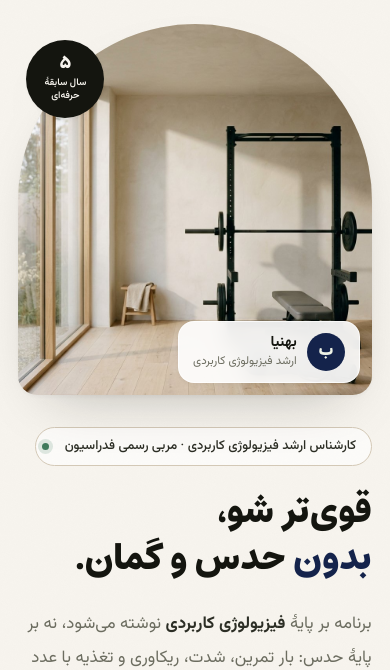
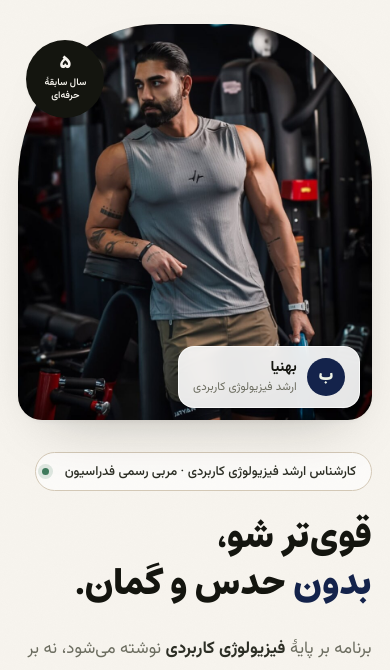
Before and after one commit to Soheilsadri278/Behnia-fit, a PHP site: page / in a window 390 px wide. Shown: the part 69-739 px from the top of the page. Run offline with PHP 8.4, Linux system fonts and the light colour scheme.

Commit message:
عکس واقعی مربی جای تصاویر موقت
- trainer-hero.jpg (900x1058، برش ۴:۴.۷) در هیرو
- trainer-portrait.jpg (800x1001، برش نزدیک ۴:۵) در بخش درباره
- قوس کادرها حالا با clamp مقیاس می‌گیرد؛ با ۲۲۰px ثابت در موبایل
  نیمی از عرض کادر می‌شد و بالای سر را می‌برید
- نسبت کادر موبایل با خود عکس هم‌تراز شد تا ارتفاعی بریده نشود
- og-image.png با عکس واقعی و فونت وزیرمتن بازسازی شد
- تصاویر موقت استودیو حذف شدند

Co-authored-by: arena-agent <297053741+arena-agent@users.noreply.github.com>

```diff
--- a/assets/css/style.css
+++ b/assets/css/style.css
@@ -832,7 +832,9 @@ textarea {
 }
 .hero__frame {
   position: relative;
-  border-radius: 220px 220px var(--r-lg) var(--r-lg);
+  /* قوس باید با عرض کادر مقیاس بگیرد؛ با ۲۲۰px ثابت، در موبایل به اندازهٔ
+     نیمی از عرض کادر می‌شد و بالای سر را می‌برید. */
+  border-radius: clamp(104px, 40%, 220px) clamp(104px, 40%, 220px) var(--r-lg) var(--r-lg);
   overflow: hidden;
   background: var(--sand);
   box-shadow: var(--shadow-md);
@@ -842,6 +844,7 @@ textarea {
   width: 100%;
   height: 100%;
   object-fit: cover;
+  object-position: 50% 6%;
   transform: scale(1.03);
   transition: transform 1.2s var(--ease-out);
 }
@@ -1449,7 +1452,7 @@ textarea {
   top: calc(var(--header-h) + 2rem);
 }
 .about__frame {
-  border-radius: var(--r-lg) 220px var(--r-lg) var(--r-lg);
+  border-radius: var(--r-lg) clamp(96px, 34%, 220px) var(--r-lg) var(--r-lg);
   overflow: hidden;
   background: var(--sand);
   aspect-ratio: 4 / 5;
@@ -1459,6 +1462,7 @@ textarea {
   width: 100%;
   height: 100%;
   object-fit: cover;
+  object-position: 50% 0%;
 }
 .about__caption {
   margin-top: var(--sp-3);
@@ -2229,7 +2233,8 @@ textarea {
     margin-inline: auto;
   }
   .hero__frame {
-    aspect-ratio: 4 / 4.2;
+    /* نسبت با خود عکس (۹۰۰×۱۰۵۸) هم‌تراز است تا ارتفاعی بریده نشود */
+    aspect-ratio: 900 / 1010;
   }
   .hero__lead {
     max-width: none;
--- a/index.html
+++ b/index.html
@@ -93,7 +93,7 @@
     }
   </style>
 
-  <link rel="stylesheet" href="assets/css/style.css?v=9" />
+  <link rel="stylesheet" href="assets/css/style.css?v=10" />
   <!-- خودترمیم: اگر استایل اعمال نشده باشد (کش قدیمی یا خطای شبکه)،
        یک‌بار با پارامتر تازه دوباره بارگذاری می‌کند. -->
   <script>
@@ -273,10 +273,11 @@
 
         <div class="hero__media" data-reveal="fade" style="--delay:120ms">
           <div class="hero__frame">
-            <!-- عکس مربی را اینجا جایگزین کنید (نسبت ۴:۴.۷ پیشنهاد می‌شود) -->
-            <img src="assets/img/hero-studio.jpg"
-                 alt="استودیوی تمرین شخصی با نور طبیعی، رک و میز تمرین"
-                 width="928" height="1152" fetchpriority="high" />
+            <!-- عکس واقعی مربی. برای تغییر: فایل assets/img/trainer-hero.jpg را
+                 با عکسی هم‌نسبت (۴:۴.۷) جایگزین کنید. -->
+            <img src="assets/img/trainer-hero.jpg"
+                 alt="بهنیا، مربی بدنسازی، ایستاده در سالن تمرین"
+                 width="900" height="1058" fetchpriority="high" />
           </div>
           <div class="hero__badge" aria-hidden="true">
             <div>
@@ -653,10 +654,10 @@
         <div class="about__grid">
           <div class="about__media" data-reveal="fade">
             <div class="about__frame">
-              <!-- مهم‌ترین عکس سایت: عکس واقعی مربی در حال تمرین. این تصویر موقت است. -->
-              <img src="assets/img/detail-equipment.jpg"
-                   alt="کتل‌بل و ابزار تمرین در استودیو، نور طبیعی"
-                   width="1024" height="1024" loading="lazy" />
+              <!-- همان عکس، با برش نزدیک‌تر. برای تغییر: assets/img/trainer-portrait.jpg -->
+              <img src="assets/img/trainer-portrait.jpg"
+                   alt="پرترهٔ بهنیا، مربی بدنسازی، در سالن تمرین"
+                   width="800" height="1001" loading="lazy" />
             </div>
             <p class="about__caption">
               <svg aria-hidden="true"><use href="#i-pin"></use></svg>
--- a/privacy.html
+++ b/privacy.html
@@ -15,7 +15,7 @@
     img{max-width:100%}svg{width:1em;height:1em;flex:none}
     .container{width:100%;max-width:1180px;margin-inline:auto;padding-inline:clamp(1.15rem,0.4rem+3vw,2.75rem)}
   </style>
-  <link rel="stylesheet" href="assets/css/style.css?v=9" />
+  <link rel="stylesheet" href="assets/css/style.css?v=10" />
   <script>
     (function () {
       var KEY = "bf_css_retry";
```
Also changed, not shown: README.md, assets/img/detail-equipment.jpg (deleted), assets/img/hero-studio.jpg (deleted), assets/img/og-image.png, assets/img/trainer-hero.jpg (added), assets/img/trainer-portrait.jpg (added).
